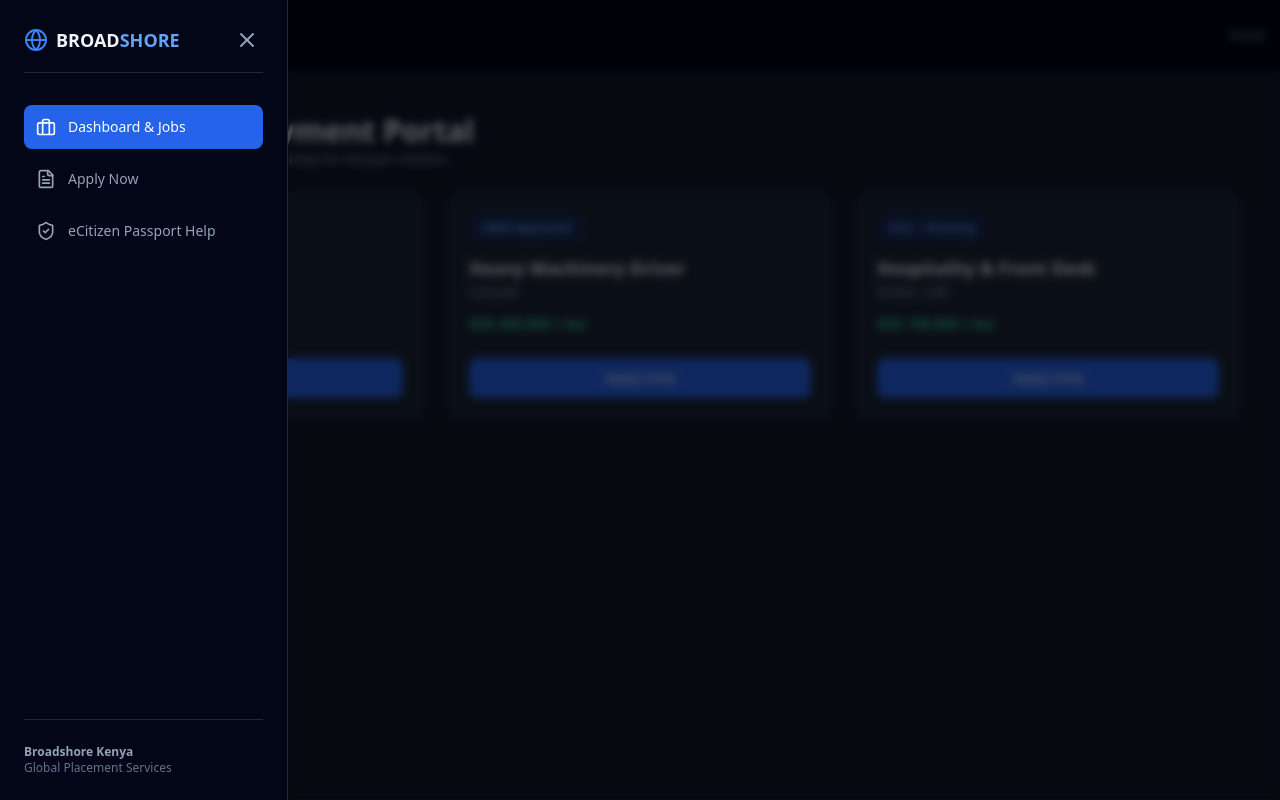
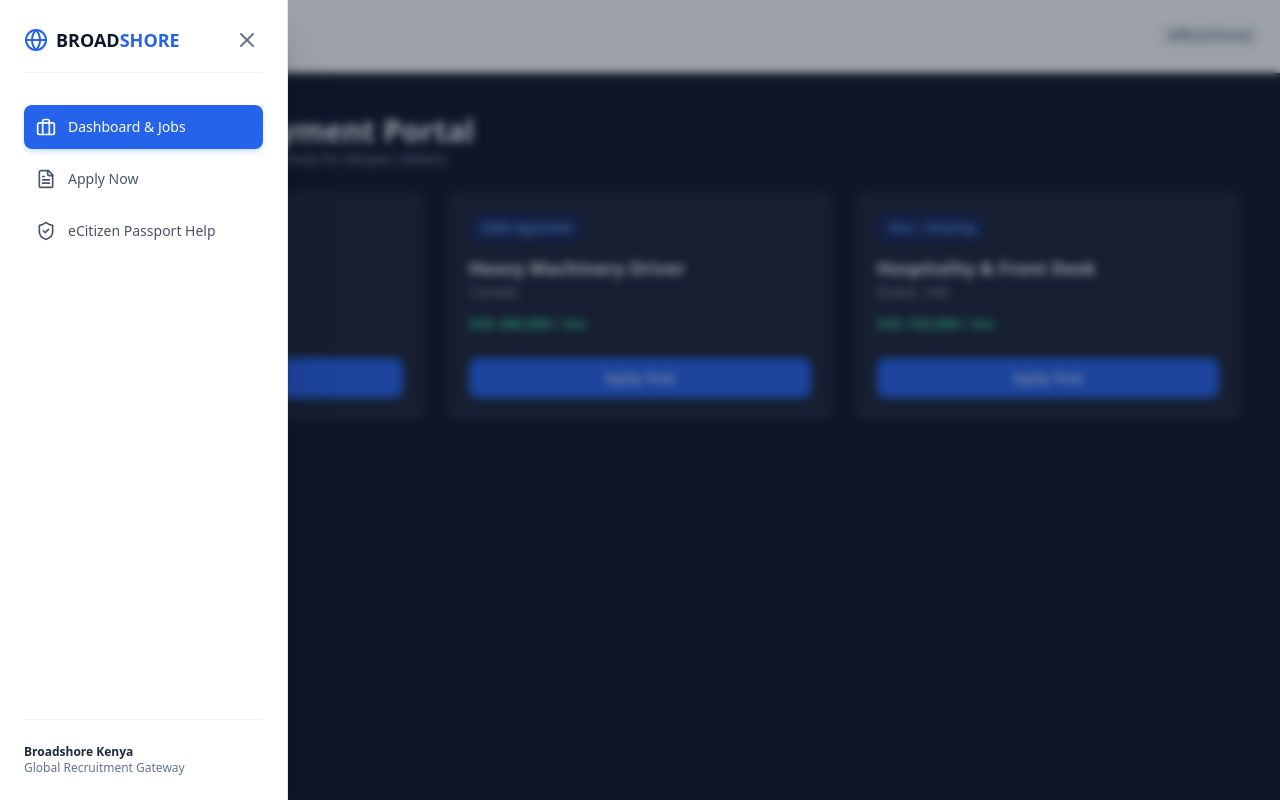
Before and after one commit to protichenoch1/broadshoree, a Next.js app: page /dashboard in a window 1280 px wide. Both pictures are taken after a click on the button "Toggle Navigation Menu". Built offline with nearby package versions, Linux system fonts and the light colour scheme.

Commit message:
Refactor Sidebar component styles and structure

```diff
--- a/components/Sidebar.js
+++ b/components/Sidebar.js
@@ -18,64 +18,65 @@
 
   return (
     <>
-      {/* Top Header Bar with 3-Line Menu Icon */}
-      <header className="w-full bg-slate-950 border-b border-slate-800 p-4 flex items-center justify-between sticky top-0 z-40">
+      {/* Top Header Bar */}
+      <header className="w-full bg-white border-b border-slate-200 p-4 flex items-center justify-between sticky top-0 z-40 shadow-sm">
         <div className="flex items-center gap-4">
-          {/* Three Short Lines (Hamburger Button) */}
+          {/* Three Lines (Hamburger Button) */}
           <button
             onClick={toggleMenu}
             aria-label="Toggle Navigation Menu"
-            className="p-2 rounded-lg text-slate-300 hover:text-white hover:bg-slate-800 transition focus:outline-none"
+            className="p-2 rounded-lg text-slate-700 hover:text-slate-900 hover:bg-slate-100 transition focus:outline-none"
           >
             <Menu className="w-6 h-6" />
           </button>
 
           {/* Logo Brand */}
           <div className="flex items-center gap-2">
-            <Globe className="text-blue-500 w-6 h-6" />
-            <span className="text-lg font-bold tracking-wider text-slate-100">
-              BROAD<span className="text-blue-400">SHORE</span> 🇰🇪
+            <Globe className="text-blue-600 w-6 h-6" />
+            <span className="text-lg font-bold tracking-wider text-slate-900">
+              BROAD<span className="text-blue-600">SHORE</span> 🇰🇪
             </span>
           </div>
         </div>
 
-        <div className="text-xs text-slate-400 font-medium">Portal</div>
+        <div className="text-xs text-slate-500 font-semibold bg-slate-100 px-3 py-1 rounded-full border border-slate-200">
+          Official Portal
+        </div>
       </header>
 
-      {/* Darkened Backdrop Overlay when Drawer is Open */}
+      {/* Backdrop */}
       {isOpen && (
         <div
           onClick={toggleMenu}
-          className="fixed inset-0 bg-black/60 backdrop-blur-sm z-50 transition-opacity"
+          className="fixed inset-0 bg-slate-900/40 backdrop-blur-sm z-50 transition-opacity"
         />
       )}
 
-      {/* Slide-out Sidebar Menu */}
+      {/* Slide-out Light Sidebar Menu */}
       <aside
-        className={`fixed top-0 left-0 h-full w-72 bg-slate-950 p-6 flex flex-col justify-between border-r border-slate-800 z-50 transform transition-transform duration-300 ease-in-out ${
+        className={`fixed top-0 left-0 h-full w-72 bg-white p-6 flex flex-col justify-between border-r border-slate-200 z-50 transform transition-transform duration-300 ease-in-out shadow-2xl ${
           isOpen ? 'translate-x-0' : '-translate-x-full'
         }`}
       >
         <div>
-          {/* Menu Drawer Header */}
-          <div className="flex items-center justify-between mb-8 pb-4 border-b border-slate-800">
+          {/* Header */}
+          <div className="flex items-center justify-between mb-8 pb-4 border-b border-slate-100">
             <div className="flex items-center gap-2">
-              <Globe className="text-blue-500 w-6 h-6" />
-              <h2 className="text-lg font-bold text-slate-100">
-                BROAD<span className="text-blue-400">SHORE</span>
+              <Globe className="text-blue-600 w-6 h-6" />
+              <h2 className="text-lg font-bold text-slate-900">
+                BROAD<span className="text-blue-600">SHORE</span>
               </h2>
             </div>
-            {/* Close Button (X) */}
             <button
               onClick={toggleMenu}
               aria-label="Close Menu"
-              className="p-1 rounded-lg text-slate-400 hover:text-white hover:bg-slate-800"
+              className="p-1 rounded-lg text-slate-500 hover:text-slate-900 hover:bg-slate-100"
             >
               <X className="w-6 h-6" />
             </button>
           </div>
 
-          {/* Navigation Links */}
+          {/* Nav Items */}
           <nav className="flex flex-col gap-2">
             {navItems.map((item) => {
               const Icon = item.icon;
@@ -84,11 +85,11 @@
                 <Link
                   key={item.href}
                   href={item.href}
-                  onClick={() => setIsOpen(false)} // Closes drawer on navigate
+                  onClick={() => setIsOpen(false)}
                   className={`flex items-center gap-3 p-3 rounded-lg font-medium text-sm transition ${
                     isActive
-                      ? 'bg-blue-600 text-white'
-                      : 'hover:bg-slate-800 text-slate-400 hover:text-slate-200'
+                      ? 'bg-blue-600 text-white shadow-md shadow-blue-500/20'
+                      : 'hover:bg-slate-100 text-slate-600 hover:text-slate-900'
                   }`}
                 >
                   <Icon className="w-5 h-5" />
@@ -99,10 +100,10 @@
           </nav>
         </div>
 
-        {/* Menu Drawer Footer */}
-        <div className="pt-6 border-t border-slate-800 text-xs text-slate-500">
-          <p className="font-semibold text-slate-400">Broadshore Kenya</p>
-          <p>Global Placement Services</p>
+        {/* Footer */}
+        <div className="pt-6 border-t border-slate-100 text-xs text-slate-500">
+          <p className="font-bold text-slate-800">Broadshore Kenya</p>
+          <p>Global Recruitment Gateway</p>
         </div>
       </aside>
     </>
```
